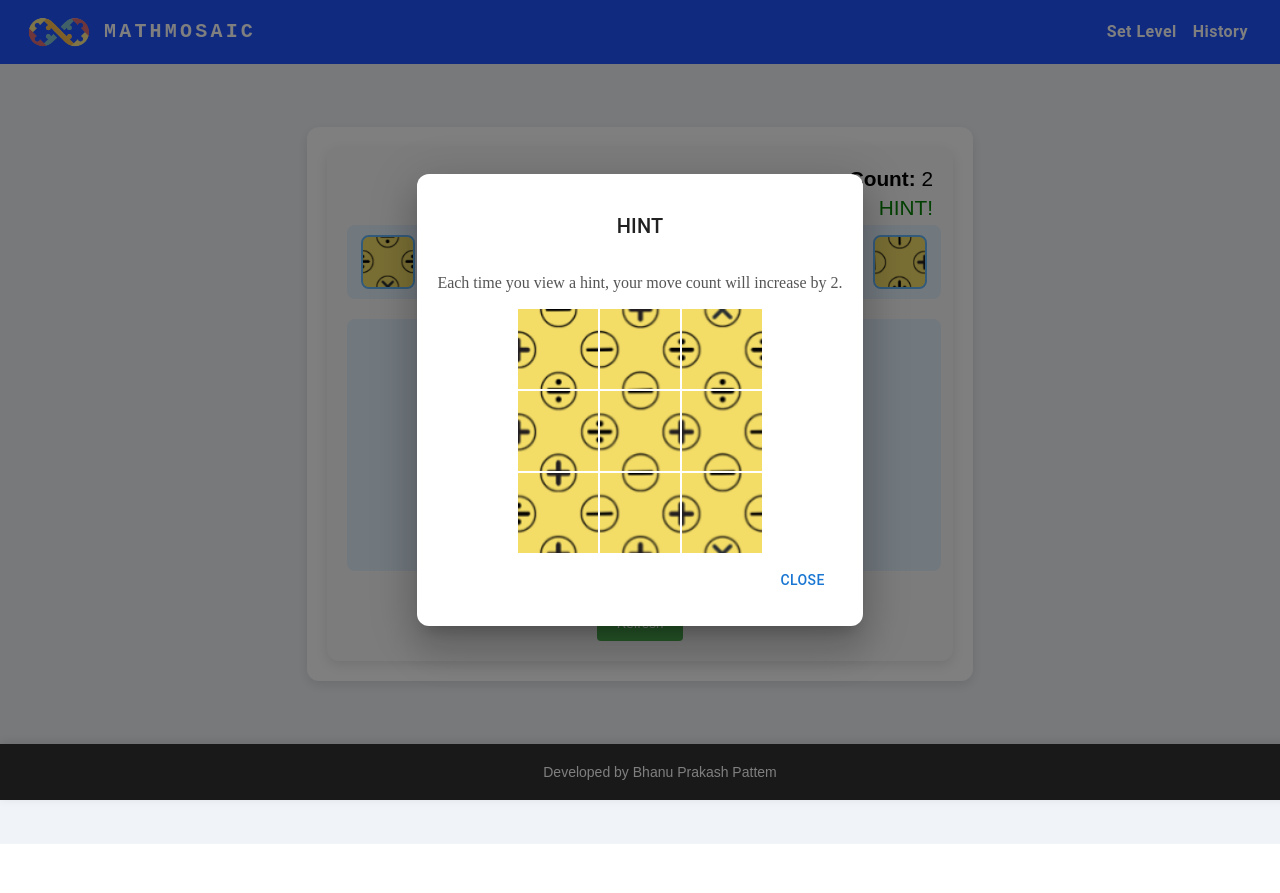
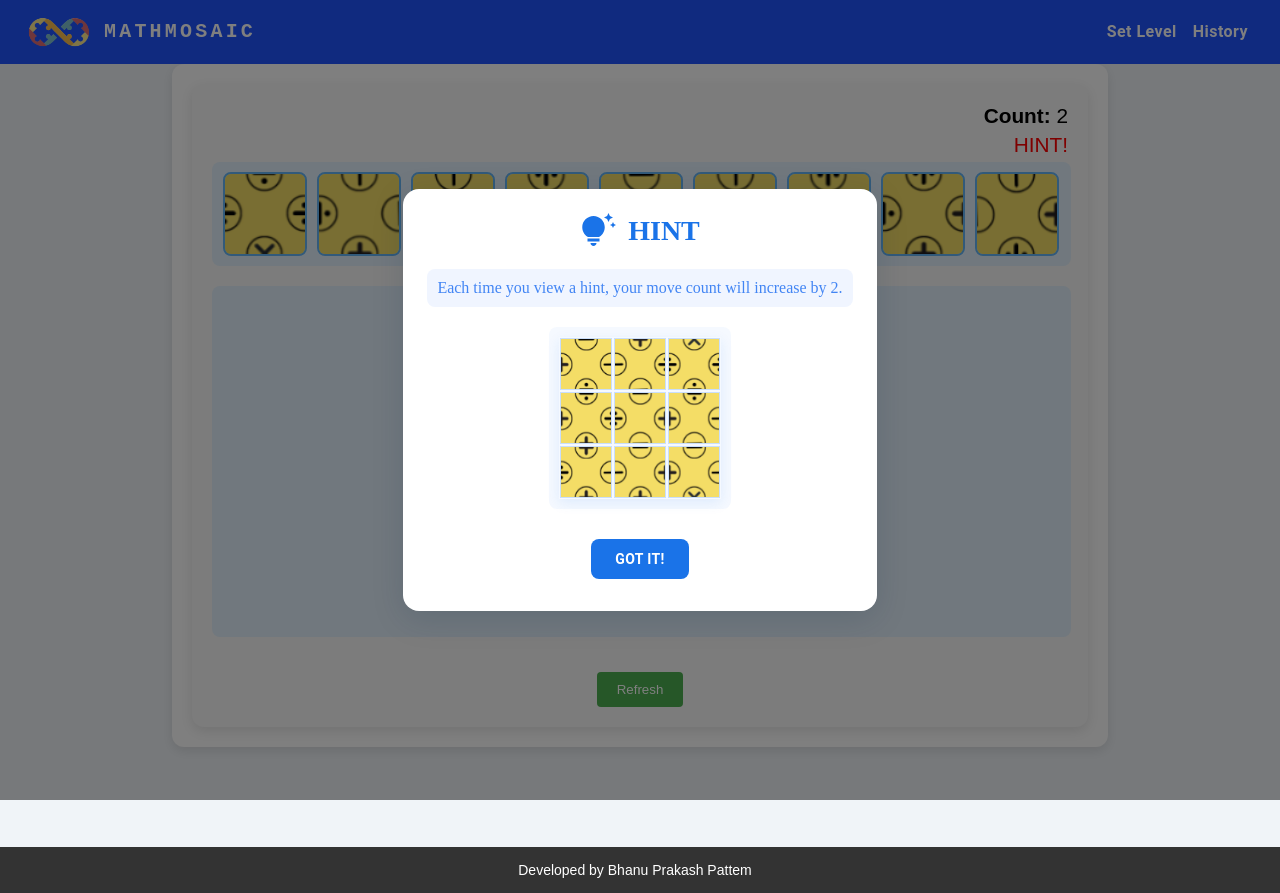
Before and after one commit to bhanupattemz/mathmosaic, a React (Vite) app: page / in a window 1280 px wide. Both pictures are taken after a click on the element "HINT!". Before the commit the page ends 844 px from the top, so only its background shows below. Built offline with nearby package versions, Linux system fonts and the light colour scheme.

Commit message:
update style and touch

```diff
--- a/src/App.css
+++ b/src/App.css
@@ -1,6 +1,7 @@
 body {
   margin: 0px;
 }
+
 
 /* Genpuzzle*/
 .genpuzzle {
@@ -65,8 +66,8 @@ body {
 }
 
 .drag-item {
-  width: 50px;
-  height: 50px;
+  width: 80px;
+  height: 80px;
   background-color: #bbdefb;
   display: flex;
   align-items: center;
@@ -91,6 +92,8 @@ body {
   display: grid;
   gap: 1px;
   margin-bottom: 20px;
+  background-color: #e3f2fd;
+  padding: 5px;
 }
 
 .drop-container {
@@ -101,8 +104,8 @@ body {
 
 
 .drop-cell {
-  width: 50px;
-  height: 50px;
+  width: 80px;
+  height: 80px;
   background-color: #f5f5f5;
   border: 2px solid #bdbdbd;
   border-radius: 8px;
@@ -208,8 +211,8 @@ body {
 }
 
 .solution-images img {
-  width: 80px;
-  height: 80px;
+  width: 50px;
+  height: 50px;
   margin: 1px;
 }
 
@@ -222,13 +225,13 @@ body {
   }
 
   .drag-item {
-    width: 30px;
-    height: 30px;
+    width: 50px;
+    height: 50px;
   }
 
   .drop-cell {
-    width: 30px;
-    height: 30px;
+    width: 50px;
+    height: 50px;
   }
   .solution-images img {
     width: 50px;
--- a/src/App.jsx
+++ b/src/App.jsx
@@ -9,7 +9,7 @@ import Loader from "./components/Loading";
 import "./App.css";
 import Header from "./components/Header";
 import Footer from "./components/Footer";
-
+import backgroundImg from "./assets/background.png"
 function App() {
   const [gridSize, setGridSize] = useState(3);
   const [gridImages, setGridImages] = useState([]);
--- a/src/SolvePuzzle.jsx
+++ b/src/SolvePuzzle.jsx
@@ -88,7 +88,7 @@ const solvePuzzle = (grid) => {
 
 
 const CheckSolution = (grid) => {
-    console.log(grid, "chek")
+
     if (!Array.isArray(grid) || grid.length === 0) {
         return false;
     }
--- a/src/components/DragDrop.jsx
+++ b/src/components/DragDrop.jsx
@@ -8,6 +8,7 @@ import DialogTitle from "@mui/material/DialogTitle";
 import DialogContent from "@mui/material/DialogContent";
 import DialogActions from "@mui/material/DialogActions";
 import Button from "@mui/material/Button";
+import { MdTipsAndUpdates } from "react-icons/md";
 
 export default function DragDrop({ urls, rotations, gridData, solution, setKey }) {
   const [dragItems, setDragItems] = useState([]);
@@ -19,32 +20,75 @@ export default function DragDrop({ urls, rotations, gridData, solution, setKey }
   const [touchItem, setTouchItem] = useState(null);
   const [touchSource, setTouchSource] = useState(false);
   const [touchStartPos, setTouchStartPos] = useState(null);
+  const [touchCurrentPos, setTouchCurrentPos] = useState(null);
+  const [touchOverElement, setTouchOverElement] = useState(null);
+  const [isDragging, setIsDragging] = useState(false);
 
-  console.log(dragItems)
   const handleDragStart = useCallback((e, index, isFromDropZone = false) => {
     e.dataTransfer.setData("index", index);
     e.dataTransfer.setData("isFromDropZone", isFromDropZone);
+    setIsDragging(true);
   }, []);
 
   const handleTouchStart = useCallback((e, index, isFromDropZone = false) => {
-    e.preventDefault();
-
+    // Prevent default to avoid scrolling
+    e.stopPropagation();
+    if (gridItems[index]) {
+      setCurr(index)
+    }
     const touch = e.touches[0];
     setTouchStartPos({ x: touch.clientX, y: touch.clientY });
+    setTouchCurrentPos({ x: touch.clientX, y: touch.clientY });
     setTouchItem({ index, isFromDropZone });
     setTouchSource(isFromDropZone ? false : true);
+    setIsDragging(true);
   }, []);
 
   const handleTouchMove = useCallback((e) => {
-    if (touchItem) {
+    if (!touchItem) return;
+
     e.preventDefault();
+    e.stopPropagation();
+
+    const touch = e.touches[0];
+    setTouchCurrentPos({ x: touch.clientX, y: touch.clientY });
+    const elementsAtPoint = document.elementsFromPoint(touch.clientX, touch.clientY);
+    const dropCell = elementsAtPoint.find(el =>
+      el.classList.contains('drop-cell') ||
+      el.closest('.drop-cell')
+    );
+    const dragSource = elementsAtPoint.find(el =>
+      el.classList.contains('drag-source') ||
+      el.closest('.drag-source')
+    );
+
+    if (dropCell) {
+      const actualCell = dropCell.classList.contains('drop-cell') ?
+        dropCell : dropCell.closest('.drop-cell');
+      const dropIndex = parseInt(actualCell.getAttribute('data-index'));
+      setTouchOverElement({ type: 'cell', index: dropIndex });
+    } else if (dragSource) {
+      setTouchOverElement({ type: 'source' });
+    } else {
+      setTouchOverElement(null);
     }
   }, [touchItem]);
 
-  const handleTouchEnd = useCallback((e, dropIndex) => {
-    if (touchItem) {
+  const handleTouchEnd = useCallback((e) => {
+    if (!touchItem) return;
+
+    // Prevent default behavior
+    e.preventDefault();
+    e.stopPropagation();
+
     const { index: dragIndex, isFromDropZone } = touchItem;
-
+    // Handle drop to cell
+    if (touchOverElement && touchOverElement.type === 'cell') {
+      const dropIndex = touchOverElement.index;
+      setCurr(dropIndex)
+      if (dragIndex !== dropIndex) {
+        setCount(prev => prev + 1);
+      }
       if (dragIndex !== dropIndex || !isFromDropZone) {
         if (!isFromDropZone) {
           if (gridItems[dropIndex] !== null) {
@@ -54,7 +98,9 @@ export default function DragDrop({ urls, rotations, gridData, solution, setKey }
             inx === dropIndex ? dragItems[dragIndex] : item
           ));
           setDragItems(prev => prev.filter((_, inx) => inx !== dragIndex));
+
         } else {
+          // Swap within grid
           setGridItems(prev => {
             const newData = [...prev];
             const temp = newData[dropIndex];
@@ -63,31 +109,33 @@ export default function DragDrop({ urls, rotations, gridData, solution, setKey }
             return newData;
           });
         }
-        setCount(prev => prev + 1);
+
       }
-      setTouchItem(null);
-      setTouchStartPos(null);
     }
-  }, [dragItems, gridItems, touchItem]);
-
-  const handleTouchEndSource = useCallback((e) => {
-    if (touchItem && touchItem.isFromDropZone) {
-      const { index: dragIndex } = touchItem;
-      if (gridItems[dragIndex]) {
+    // Handle drop to source
+    else if (touchOverElement && touchOverElement.type === 'source' && isFromDropZone) {
+      if (gridItems[dragIndex] !== null) {
         setDragItems(prev => [...prev, gridItems[dragIndex]]);
         setGridItems(prev => prev.map((item, inx) =>
           inx === dragIndex ? null : item
         ));
         setCount(prev => prev + 1);
       }
+    }
+
+    // Reset touch state
     setTouchItem(null);
     setTouchStartPos(null);
-    }
-  }, [gridItems, touchItem]);
+    setTouchCurrentPos(null);
+    setTouchOverElement(null);
+    setIsDragging(false);
+  }, [dragItems, gridItems, touchItem, touchOverElement]);
 
   const handleDrop = useCallback(
     (e, dropIndex) => {
       e.preventDefault();
+      e.stopPropagation();
+
       const dragIndex = parseInt(e.dataTransfer.getData("index"));
       const isFromDropZone = e.dataTransfer.getData("isFromDropZone") === "true";
 
@@ -109,12 +157,15 @@ export default function DragDrop({ urls, rotations, gridData, solution, setKey }
         });
       }
       setCount(prev => prev + 1);
+      setIsDragging(false);
     },
     [dragItems, gridItems]
   );
 
   const handleDragToSource = useCallback((e) => {
     e.preventDefault();
+    e.stopPropagation();
+
     const dragIndex = parseInt(e.dataTransfer.getData("index"));
     const isFromDropZone = e.dataTransfer.getData("isFromDropZone") === "true";
 
@@ -125,6 +176,7 @@ export default function DragDrop({ urls, rotations, gridData, solution, setKey }
       ));
       setCount(prev => prev + 1);
     }
+    setIsDragging(false);
   }, [gridItems]);
   const rightRotate = useCallback((idx) => {
     if (idx === undefined || idx === null) return;
@@ -172,7 +224,8 @@ export default function DragDrop({ urls, rotations, gridData, solution, setKey }
         localStorage.setItem("games", JSON.stringify(data));
       }
     }
-  }, [dragItems, gridItems]);
+  }, [dragItems, gridItems, count]);
+
   const handleRefresh = () => {
     setKey(prev => prev + 1);
     setDragItems([]);
@@ -192,6 +245,65 @@ export default function DragDrop({ urls, rotations, gridData, solution, setKey }
     }
   }, [urls, gridData, rotations]);
 
+  // Add event listeners for document-wide touch events
+  useEffect(() => {
+    const handleDocumentTouchMove = (e) => {
+      if (isDragging) {
+        e.preventDefault();
+        handleTouchMove(e);
+      }
+    };
+
+    const handleDocumentTouchEnd = (e) => {
+      if (isDragging) {
+        handleTouchEnd(e);
+      }
+    };
+
+    // Add passive: false to enable preventDefault() in touch handlers
+    document.addEventListener('touchmove', handleDocumentTouchMove, { passive: false });
+    document.addEventListener('touchend', handleDocumentTouchEnd, { passive: false });
+
+    return () => {
+      document.removeEventListener('touchmove', handleDocumentTouchMove);
+      document.removeEventListener('touchend', handleDocumentTouchEnd);
+    };
+  }, [isDragging, handleTouchMove, handleTouchEnd]);
+
+  // Create ghost element for touch dragging
+  const TouchDragGhost = () => {
+    if (!touchItem || !touchCurrentPos) return null;
+
+    const item = touchItem.isFromDropZone ? gridItems[touchItem.index] : dragItems[touchItem.index];
+    if (!item) return null;
+
+    const ghostStyle = {
+      position: 'fixed',
+      left: touchCurrentPos.x - 40,
+      top: touchCurrentPos.y - 40,
+      zIndex: 1000,
+      pointerEvents: 'none',
+      opacity: 0.8,
+      borderRadius: '4px',
+      boxShadow: '0 4px 8px rgba(0,0,0,0.2)'
+    };
+
+    return (
+      <div style={ghostStyle}>
+        <img
+          src={item.image}
+          alt="dragging"
+          style={{
+            transform: `rotate(${(item.rotations || 0) * 90}deg)`,
+            width: '100%',
+            height: '100%',
+            objectFit: 'contain'
+          }}
+        />
+      </div>
+    );
+  };
+
   return (
     <Fragment>
       {solution &&
@@ -200,27 +312,87 @@ export default function DragDrop({ urls, rotations, gridData, solution, setKey }
        onClose={() => setOpen(false)}
        sx={{
          "& .MuiDialog-paper": {
-              minWidth: "250px",
-              minHeight: "200px",
+           minWidth: "300px",
+           minHeight: "250px",
            textAlign: "center",
-              padding: "20px",
-              borderRadius: "12px",
+           padding: "24px",
+           borderRadius: "16px",
+           backgroundColor: "#ffffff",
+           color: "#0a2540",
+           boxShadow: "0 8px 32px rgba(10, 37, 64, 0.15)"
          },
        }}
      >
-          <DialogTitle>HINT</DialogTitle>
-          <p style={{ fontSize: "16px", color: "#555" }}>
+       <h3 style={{
+         margin: "0px",
+         display: "flex",
+         alignItems: "center",
+         justifyContent: "center",
+         fontSize: "28px",
+         fontWeight: "600",
+         color: "#1a73e8"
+       }}>
+         <MdTipsAndUpdates style={{
+           marginRight: "12px",
+           color: "#1a73e8"
+         }} size={36} />
+         HINT
+       </h3>
+
+       <p style={{
+         fontSize: "16px",
+         color: "#4285f4",
+         margin: "20px 0",
+         padding: "10px",
+         backgroundColor: "rgba(66, 133, 244, 0.08)",
+         borderRadius: "8px",
+         fontWeight: "500"
+       }}>
          Each time you view a hint, your move count will increase by 2.
        </p>
-          <div className="solution-images">
-            <div style={{ display: "grid", gridTemplateColumns: `repeat(${Math.sqrt(solution.length)}, 0fr)`, gap: "0px" }}>
+
+       <div className="solution-images" style={{
+         padding: "10px",
+         backgroundColor: "rgba(66, 133, 244, 0.05)",
+         borderRadius: "8px",
+         margin: "0 auto 20px",
+         display: "inline-block"
+       }}>
+         <div style={{
+           display: "grid",
+           gridTemplateColumns: `repeat(${Math.sqrt(solution.length)}, 0fr)`,
+           gap: "0px",
+           boxShadow: "0 4px 12px rgba(26, 115, 232, 0.1)"
+         }}>
            {solution.map((img, index) => (
-                <img key={index} src={img} alt={`Grid ${index}`} />
+             <img
+               key={index}
+               src={img}
+               alt={`Grid ${index}`}
+               style={{
+                 border: "1px solid rgba(26, 115, 232, 0.2)"
+               }}
+             />
            ))}
          </div>
        </div>
-          <DialogActions>
-            <Button onClick={() => setOpen(false)}>Close</Button>
+
+       <DialogActions sx={{ justifyContent: "center", paddingTop: "10px" }}>
+         <Button
+           onClick={() => setOpen(false)}
+           sx={{
+             backgroundColor: "#1a73e8",
+             color: "white",
+             fontWeight: "bold",
+             padding: "8px 24px",
+             borderRadius: "8px",
+             "&:hover": {
+               backgroundColor: "#0d64d8",
+             }
+           }}
+         >
+           Got it!
+         </Button>
        </DialogActions>
      </Dialog>}
       <Dialog
@@ -248,7 +420,7 @@ export default function DragDrop({ urls, rotations, gridData, solution, setKey }
             The puzzle was solved successfully!
           </p>
           <p style={{ fontSize: "16px", color: "#555" }}>
-            "Great job! You solved it in <b>{count}</b> moves and earned a Score of <b>{Math.ceil((gridItems.length * 10 / count) * 100)}</b>! Keep going!"
+            Great job! You solved it in <b>{count}</b> moves and earned a Score of <b>{Math.ceil((gridItems.length * 10 / count) * 100)}</b>! Keep going!
           </p>
         </DialogContent>
         <DialogActions>
@@ -265,7 +437,6 @@ export default function DragDrop({ urls, rotations, gridData, solution, setKey }
           >
             Close
           </Button>
-
         </DialogActions>
       </Dialog>
       <div className="drag-drop-container">
@@ -273,15 +444,13 @@ export default function DragDrop({ urls, rotations, gridData, solution, setKey }
           <p><b>Count:</b> {count}</p>
         </div>
         <div className="count-container">
-          <p style={{ color: "green", cursor: "pointer" }} onClick={() => {setOpen(true);setCount(prev=>prev+2)}}>HINT!</p>
+          <p style={{ color: "red", cursor: "pointer" }} onClick={() => { setOpen(true); setCount(prev => prev + 2) }}>HINT!</p>
         </div>
         <div className="drag-drop-div">
           <div
             className="drag-source"
             onDragOver={(e) => e.preventDefault()}
             onDrop={handleDragToSource}
-            onTouchEnd={handleTouchEndSource}
-            onTouchMove={handleTouchMove}
           >
             {dragItems.map((item, index) => (
               <div
@@ -317,18 +486,18 @@ export default function DragDrop({ urls, rotations, gridData, solution, setKey }
                 {gridItems.map((item, index) => (
                   <div
                     key={`drop-${index}`}
-                    className={`drop-cell ${curr === index ? "active" : ""} ${touchItem && !touchSource ? "touch-active" : ""}`}
+                    className={`drop-cell ${curr === index ? "active" : ""}
+                      ${touchOverElement && touchOverElement.type === 'cell' && touchOverElement.index === index ? "touch-target" : ""}`}
+                    data-index={index}
                     onDrop={(e) => handleDrop(e, index)}
                     onDragOver={(e) => e.preventDefault()}
-                    onTouchEnd={() => handleTouchEnd(null, index)}
-                    onTouchMove={handleTouchMove}
                     onClick={() => {
-                      if (item) {
+                      if (!isDragging && item) {
                         setCurr(prev => (prev === index ? null : index));
                       }
                     }}
                     onDoubleClick={() => {
-                      if (item) {
+                      if (!isDragging && item) {
                         rightRotate(index);
                       }
                     }}
@@ -366,8 +535,8 @@ export default function DragDrop({ urls, rotations, gridData, solution, setKey }
         <button className="solve-button" onClick={() => handleRefresh()}>
           Refresh
         </button>
-
       </div>
+      {TouchDragGhost()}
     </Fragment>
   );
 }
--- a/src/components/Footer.jsx
+++ b/src/components/Footer.jsx
@@ -4,17 +4,16 @@ const Footer = () => {
   return (
     <footer style={{
       textAlign: 'center',
-      padding: '20px',
       backgroundColor: '#333',
       color: '#fff',
       fontFamily: 'Arial, sans-serif',
       fontSize: '14px',
-      position: 'fixed',
-      bottom: '0',
       width: '100%',
-      boxShadow: '0 -2px 10px rgba(0, 0, 0, 0.1)'
     }}>
-      Developed by Bhanu Prakash Pattem
+      <div style={{ display: 'flex', justifyContent: 'center', alignItems: 'center',padding:"15px" }}>
+        <span>Developed by Bhanu Prakash Pattem</span>
+        <span style={{ marginLeft: '10px', fontSize: '12px' }}></span>
+      </div>
     </footer>
   );
 };
```
Also changed, not shown: src/assets/background.png (added). Lines whose indentation alone changed are shown as unchanged.
